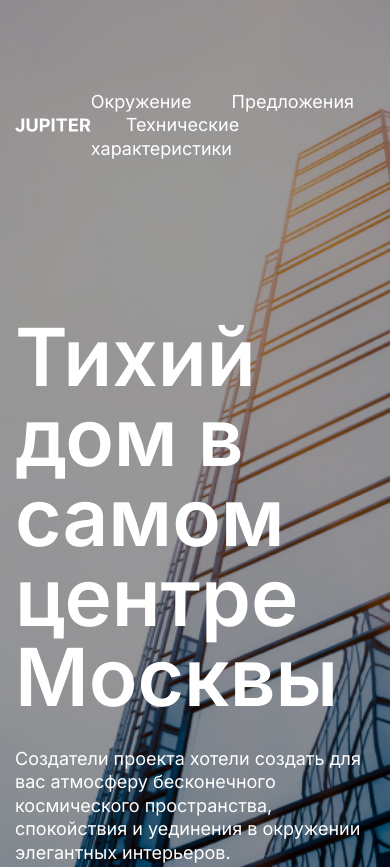
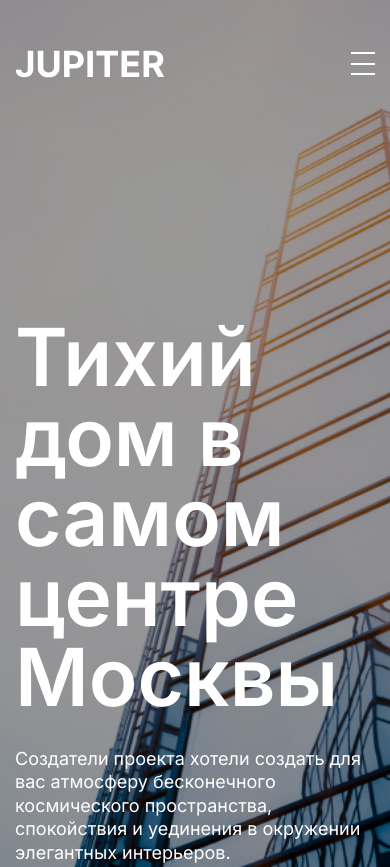
Before and after one commit to k0llen/jupiter, a website: page index.html in a window 390 px wide. Shown: the top 867 px of the page. Drawn offline with Linux system fonts and the light colour scheme.

Commit message:
Header adaptive + some js modifications

```diff
--- a/index.html
+++ b/index.html
@@ -4,7 +4,7 @@
 <head>
     <meta charset="UTF-8">
     <meta http-equiv="X-UA-Compatible" content="IE=edge">
-    <meta name h3="viewport" content="width=device-width, initial-scale=1.0">
+    <meta name="viewport" content="width=device-width, initial-scale=1.0">
     <link rel="preconnect" href="https://fonts.googleapis.com">
     <link rel="preconnect" href="https://fonts.gstatic.com" crossorigin>
     <link href="https://fonts.googleapis.com/css2?family=Inter:wght@400;500;600;700&display=swap" rel="stylesheet">
@@ -24,6 +24,9 @@
                     <a href="#types" class="header__nav-link">Предложения</a>
                     <a href="#technical" class="header__nav-link">Технические характеристики</a>
                 </nav>
+                <div class="burger">
+                    <span></span>
+                </div>
             </div>
         </div>
     </header>
--- a/scripts/main.js
+++ b/scripts/main.js
@@ -26,4 +26,22 @@ window.onload = () => {
 
         }
     })
+
+    //burger
+    const burgerBtn = document.querySelector('.burger');
+    const header = document.querySelector('.header');
+    const body = document.querySelector('.body');
+    burgerBtn.addEventListener('click', ()=>{
+        header.classList.toggle('burger--active');
+        body.classList.toggle('lock');
+    })
+    const navButtons = document.querySelectorAll('.header__nav-link');
+    navButtons.forEach(item =>{
+        item.addEventListener('click', () =>{
+            if (header.classList.contains('burger--active')){
+                header.classList.remove('burger--active');
+                body.classList.remove('lock');
+            }
+        })
+    })
 }
--- a/scss/blocks/_header.scss
+++ b/scss/blocks/_header.scss
@@ -26,4 +26,84 @@
             }
         }
     }
+    .burger{
+        display: none;
+        position: relative;
+        width: 24px;
+        height: 24px;
+        transition: .3s all;
+        &::after, &::before, span{
+            position: absolute;
+            left: 0;
+            content: '';
+            width: 100%;
+            height: 2px;
+            background: #fff;
+            transition: .3s all;
+        }
+        &::before{
+            top: 0;
+        }
+        &::after{
+            bottom: 1px;
+        }
+        span{
+            top: 50%;
+            transform: translateY(-50%);
+        }
+    }
 }
+
+@media screen and (max-width: 990px) {
+    .header{
+        padding-top: 50px;
+        &__nav{
+            position: fixed;
+            width: 100%;
+            height: 100%;
+            z-index: 99;
+            top: 0;
+            left: 0;
+            padding: 50px 15px 15px 15px;
+            transition: .3s transform, .5s backdrop-filter;
+            transform: translateY(-100%);
+            overflow: hidden;
+            &-link{
+                display: block;
+                width: fit-content;
+                font-size: 28px;
+                + .header__nav-link{
+                    margin: 35px 0 0 0;
+                }
+            }
+        }
+        .burger{
+            display: block;
+            z-index: 100;
+        }
+
+    }
+
+    .header.burger--active{
+        .burger{
+            position: fixed;
+            right: 15px;
+            top: 50px;
+            &::after{
+                transform: rotate(-45deg);
+                top: 50%;
+            }
+            &::before{
+                transform: rotate(45deg);
+                top: 50%;
+            }
+            span{
+                transform: translateY(-50%)scale(0);
+            }
+        }
+        .header__nav{
+            transform: translateY(0);
+            backdrop-filter: blur(6px);
+        }
+    }
+}
--- a/scss/general/_helpers.scss
+++ b/scss/general/_helpers.scss
@@ -86,3 +86,9 @@
         }
     }
 }
+
+@media screen and (max-width: 990px) {
+    .section{
+        margin-top: 120px;
+    }
+}
--- a/scss/general/_reset.scss
+++ b/scss/general/_reset.scss
@@ -32,8 +32,9 @@ body {
 	margin: 0;
 	padding: 0;
 	overflow-x: hidden;
+	position: relative;
 }
-body.lock {
+.body.lock {
 	overflow: hidden;
 }
 
```
Also changed, not shown: css/main.css, 1 other file.
